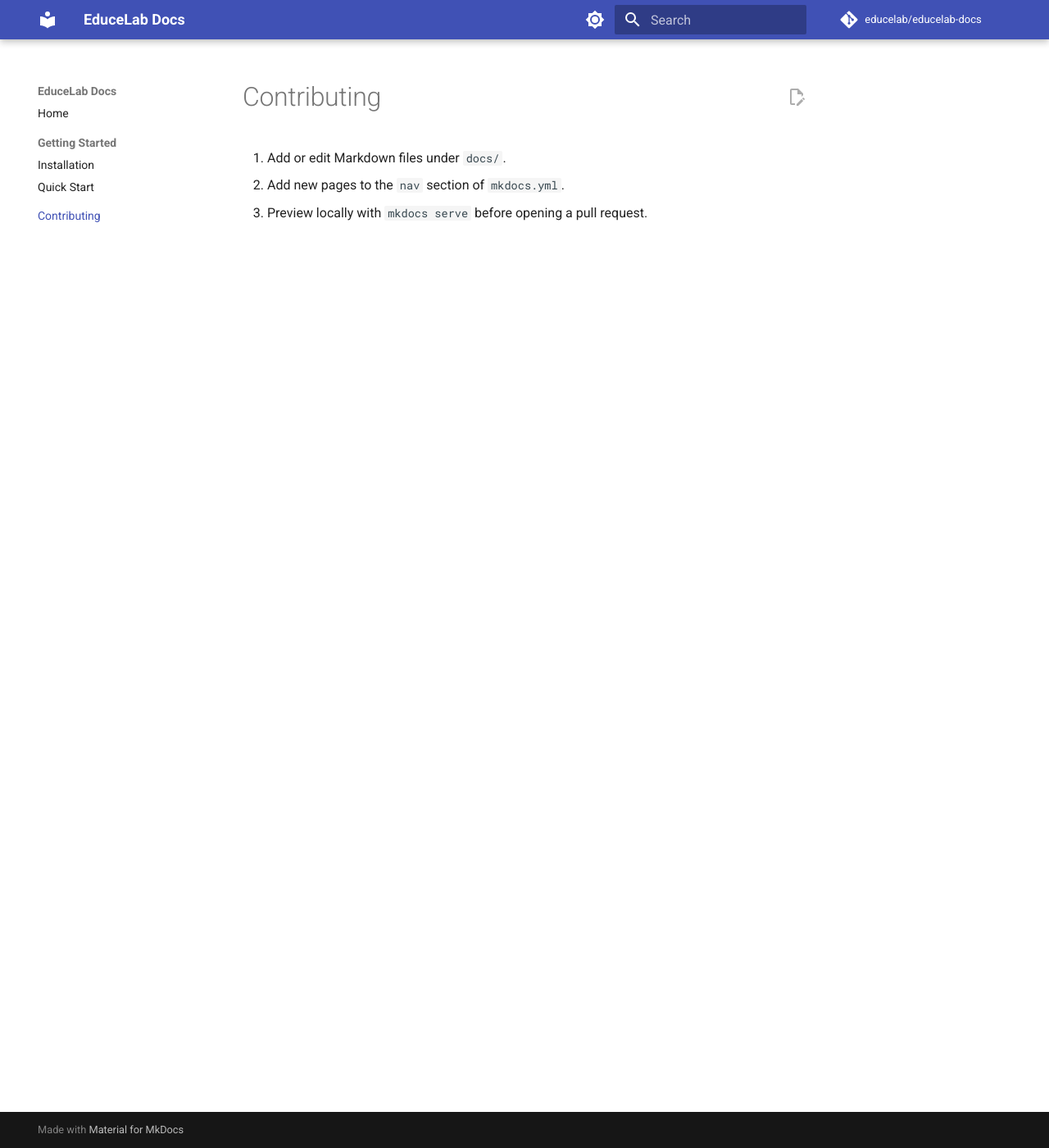
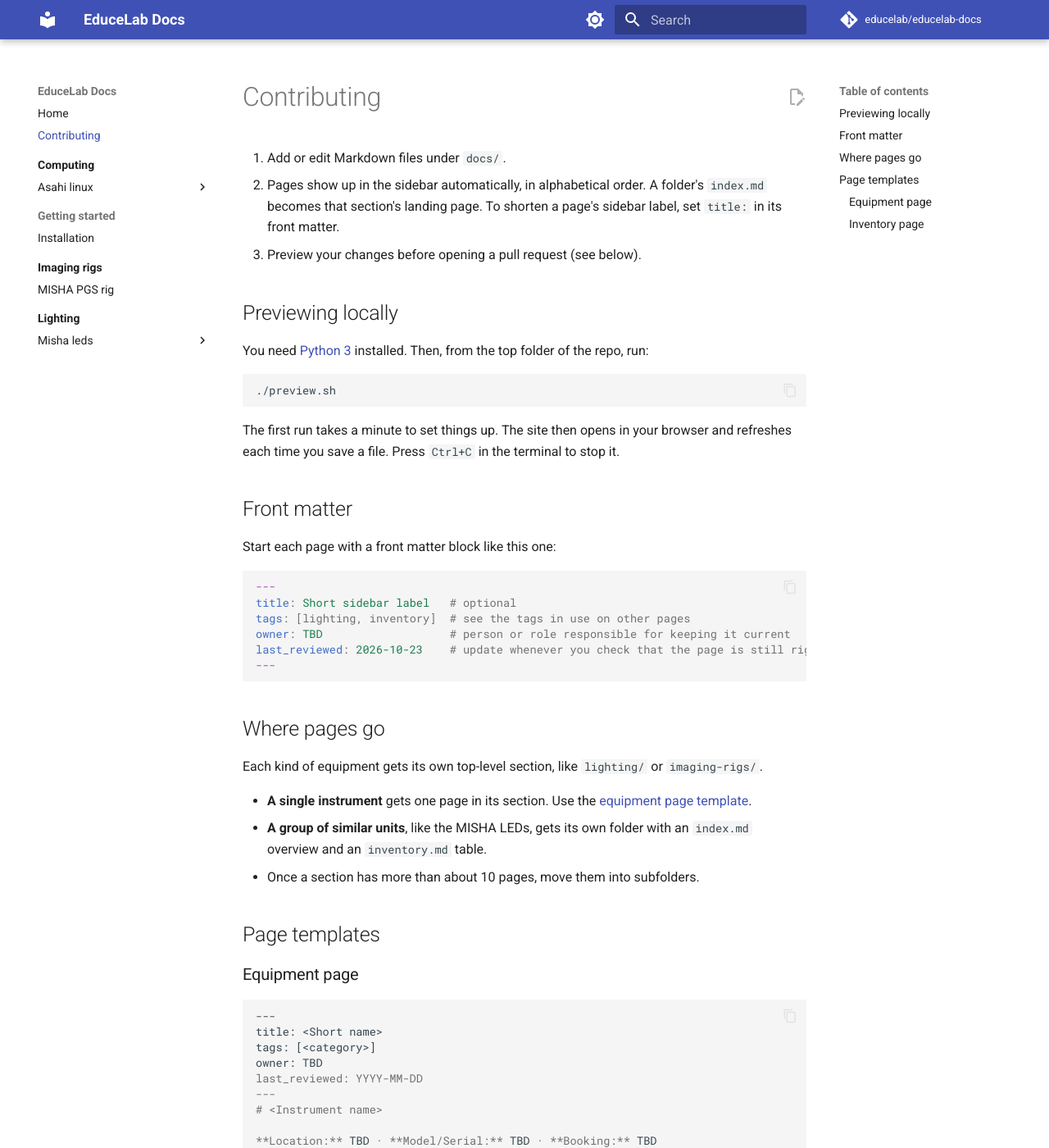
Before and after one commit to educelab/educelab-docs, an MkDocs documentation site: the page built from docs/contributing.md, in a window 1280 px wide and 1400 px high. Shown: the whole window at 82% size. Built offline with MkDocs 1.6.1 and Material for MkDocs 9.7.7, drawn with Linux system fonts in a browser that asks for light colours; comment, search, counter and statistics services are not loaded; some of the changed text lies outside the part shown.

`````diff
--- a/docs/contributing.md
+++ b/docs/contributing.md
@@ -1,5 +1,86 @@
 # Contributing
 
 1. Add or edit Markdown files under `docs/`.
-2. Add new pages to the `nav` section of `mkdocs.yml`.
-3. Preview locally with `mkdocs serve` before opening a pull request.
+2. Pages show up in the sidebar automatically, in alphabetical order. A folder's
+   `index.md` becomes that section's landing page. To shorten a page's sidebar
+   label, set `title:` in its front matter.
+3. Preview your changes before opening a pull request (see below).
+
+## Previewing locally
+
+You need [Python 3](https://www.python.org/downloads/) installed. Then, from
+the top folder of the repo, run:
+
+```bash
+./preview.sh
+```
+
+The first run takes a minute to set things up. The site then opens in your
+browser and refreshes each time you save a file. Press `Ctrl+C` in the
+terminal to stop it.
+
+## Front matter
+
+Start each page with a front matter block like this one:
+
+```yaml
+---
+title: Short sidebar label   # optional
+tags: [lighting, inventory]  # see the tags in use on other pages
+owner: TBD                   # person or role responsible for keeping it current
+last_reviewed: 2026-10-23    # update whenever you check that the page is still right
+---
+```
+
+## Where pages go
+
+Each kind of equipment gets its own top-level section, like `lighting/` or
+`imaging-rigs/`.
+
+- **A single instrument** gets one page in its section. Use the
+  [equipment page template](#equipment-page).
+- **A group of similar units**, like the MISHA LEDs, gets its own folder with
+  an `index.md` overview and an `inventory.md` table.
+- Once a section has more than about 10 pages, move them into subfolders.
+
+## Page templates
+
+### Equipment page
+
+````markdown
+---
+title: <Short name>
+tags: [<category>]
+owner: TBD
+last_reviewed: YYYY-MM-DD
+---
+# <Instrument name>
+
+**Location:** TBD · **Model/Serial:** TBD · **Booking:** TBD
+
+## Overview
+What it's for, in one paragraph.
+
+## Getting access
+Training needed, and who approves access.
+
+## Basic use
+Short steps, or links to how-to pages.
+
+## Maintenance
+Schedule, consumables, and service contacts.
+
+## Known issues
+Use the same fields as the entries on the quirks pages:
+symptom, cause, workaround, affects.
+
+## Manuals & links
+````
+
+### Inventory page
+
+Use one Markdown table per inventory, with one row per unit. Include an
+**ID** column that matches the label on the unit, and a **Status** column
+that uses a fixed set of values. When a unit is retired, set its status to
+retired instead of deleting the row. For an example, see the
+[MISHA LED inventory](lighting/misha-leds/inventory.md).
--- a/mkdocs.yml
+++ b/mkdocs.yml
@@ -9,6 +9,7 @@ theme:
   name: material
   features:
     - navigation.sections
+    - navigation.indexes
     - navigation.top
     - search.highlight
     - content.code.copy
@@ -38,10 +39,4 @@ markdown_extensions:
 
 plugins:
   - search
-
-nav:
-  - Home: index.md
-  - Getting Started:
-      - Installation: getting-started/installation.md
-      - Quick Start: getting-started/quick-start.md
-  - Contributing: contributing.md
+  - tags
`````
Also changed, not shown: README.md (+11 -4 lines), docs/computing/asahi-linux/index.md (added, +28 -0 lines), docs/computing/asahi-linux/install.md (added, +60 -0 lines), docs/computing/asahi-linux/machines.md (added, +13 -0 lines), docs/computing/asahi-linux/quirks.md (added, +67 -0 lines), docs/computing/index.md (added, +8 -0 lines), docs/getting-started/installation.md (added, +65 -0 lines), docs/imaging-rigs/index.md (added, +6 -0 lines), docs/imaging-rigs/misha-pgs-rig.md (added, +54 -0 lines), docs/index.md (+6 -0 lines), docs/lighting/index.md (added, +19 -0 lines), docs/lighting/misha-leds/index.md (added, +43 -0 lines), docs/lighting/misha-leds/inventory.md (added, +18 -0 lines).
